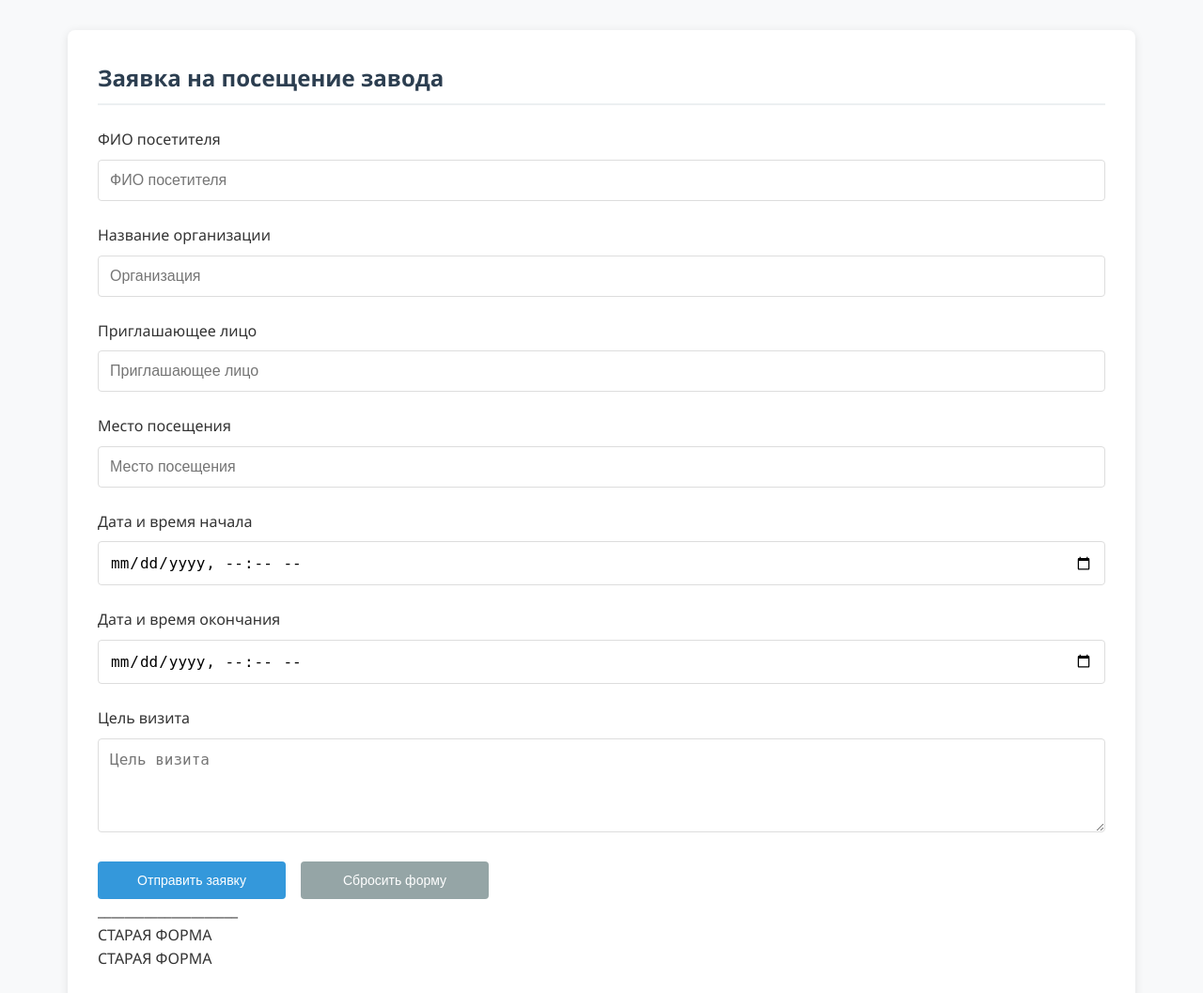
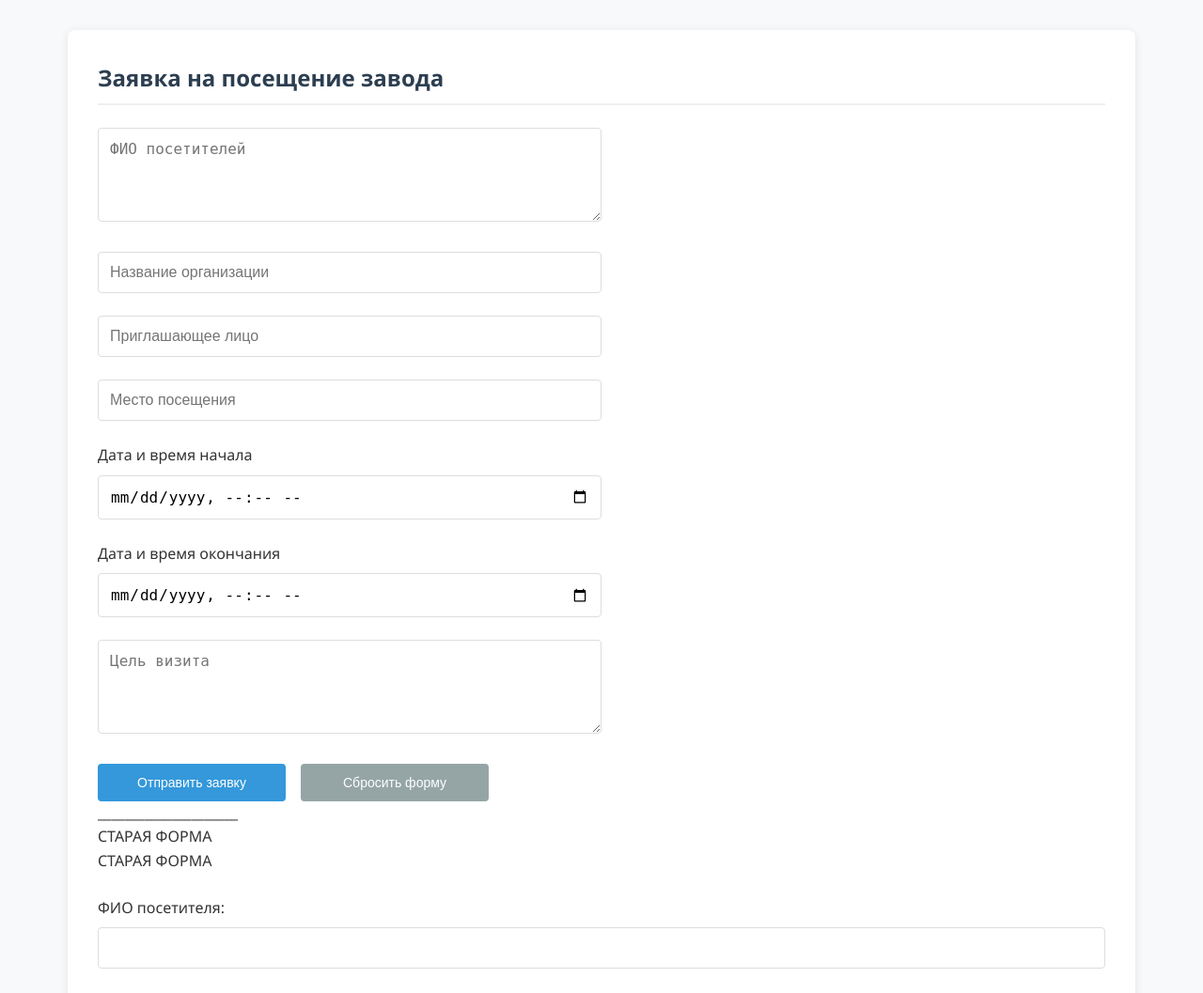
Before and after one commit to dmi3ev1987/factory-guests, a Flask app: page /request-form in a window 1280 px wide. Shown: the part 112-1169 px from the top of the page at 94% size. Run offline with Flask 3, Linux system fonts and the light colour scheme.

Commit message:
Change labels. Change from width.

```diff
--- a/guests_app.py
+++ b/guests_app.py
@@ -18,7 +18,7 @@ db = SQLAlchemy(app)
 
 class Guest(db.Model):
     id = db.Column(db.Integer, primary_key=True)
-    full_name = db.Column(db.String(128), nullable=False)
+    full_name = db.Column(db.Text, nullable=False)
     company_name = db.Column(db.String(128), nullable=False)
     inviter = db.Column(db.String(128), nullable=False)
     place_to_visit = db.Column(db.String(128), nullable=False)
@@ -29,11 +29,10 @@ class Guest(db.Model):
 
 
 class GuestForm(FlaskForm):
-    full_name = StringField(
-        'ФИО посетителя',
+    full_name = TextAreaField(
+        'ФИО посетителей',
         validators=[
             DataRequired(message='Обязательное поле'),
-            Length(max=128),
         ],
     )
     company_name = StringField(
--- a/static_dir/css/styles.css
+++ b/static_dir/css/styles.css
@@ -126,6 +126,10 @@ tr:hover {
 
 .form-group {
     margin-bottom: 1.5rem;
+}
+
+.form-control {
+    width: 50%;
 }
 
 label {
--- a/templates/request_form.html
+++ b/templates/request_form.html
@@ -5,23 +5,19 @@
     <section class="request-form">
         <h2>Заявка на посещение завода</h2>
 
-        <form>
+        <form method="POST" novalidate>
             {{ form.csrf_token }}
             <div class="form-group">
-                {{ form.full_name.label }}
-                {{ form.full_name(placeholder="ФИО посетителя") }}
+                {{ form.full_name(class="form-control", placeholder=form.full_name.label.text) }}
             </div>
             <div class="form-group">
-                {{ form.company_name.label }}
-                {{ form.company_name(class="form-control", placeholder="Организация") }}
+                {{ form.company_name(class="form-control", placeholder=form.company_name.label.text) }}
             </div>
             <div class="form-group">
-                {{ form.inviter.label }}
-                {{ form.inviter(class="form-control", placeholder="Приглашающее лицо") }}
+                {{ form.inviter(class="form-control", placeholder=form.inviter.label.text) }}
             </div>
             <div class="form-group">
-                {{ form.place_to_visit.label }}
-                {{ form.place_to_visit(class="form-control", placeholder="Место посещения") }}
+                {{ form.place_to_visit(class="form-control", placeholder=form.place_to_visit.label.text) }}
             </div>
             <div class="form-group">
                 {{ form.time_start.label }}
@@ -32,8 +28,7 @@
                 {{ form.time_end(class="form-control") }}
             </div>
             <div class="form-group">
-                {{ form.purpose.label }}
-                {{ form.purpose(class="form-control", placeholder="Цель визита") }}
+                {{ form.purpose(class="form-control", placeholder=form.purpose.label.text) }}
             </div>
             <div class="form-actions">
                 {{ form.submit(class="btn primary small") }}
```
